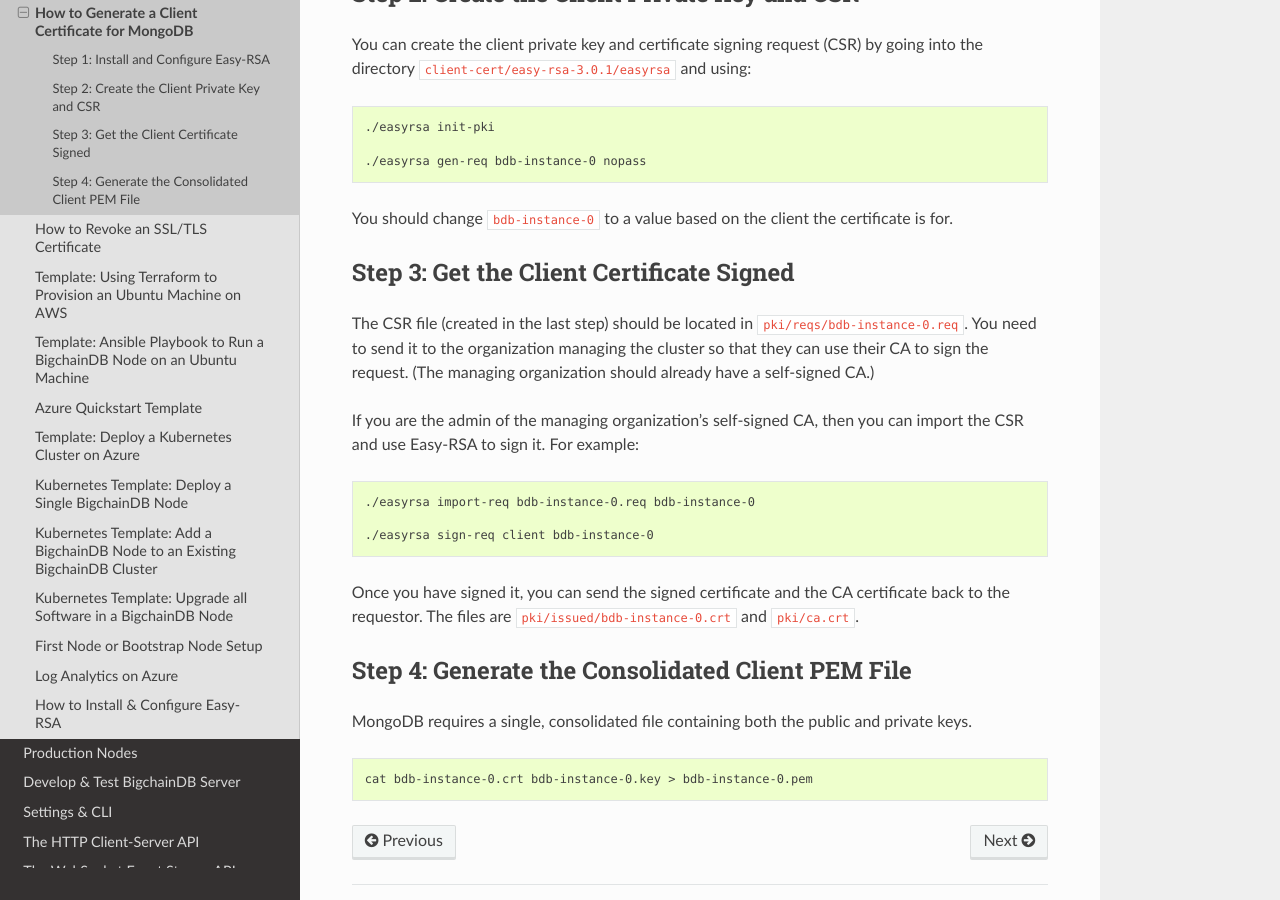
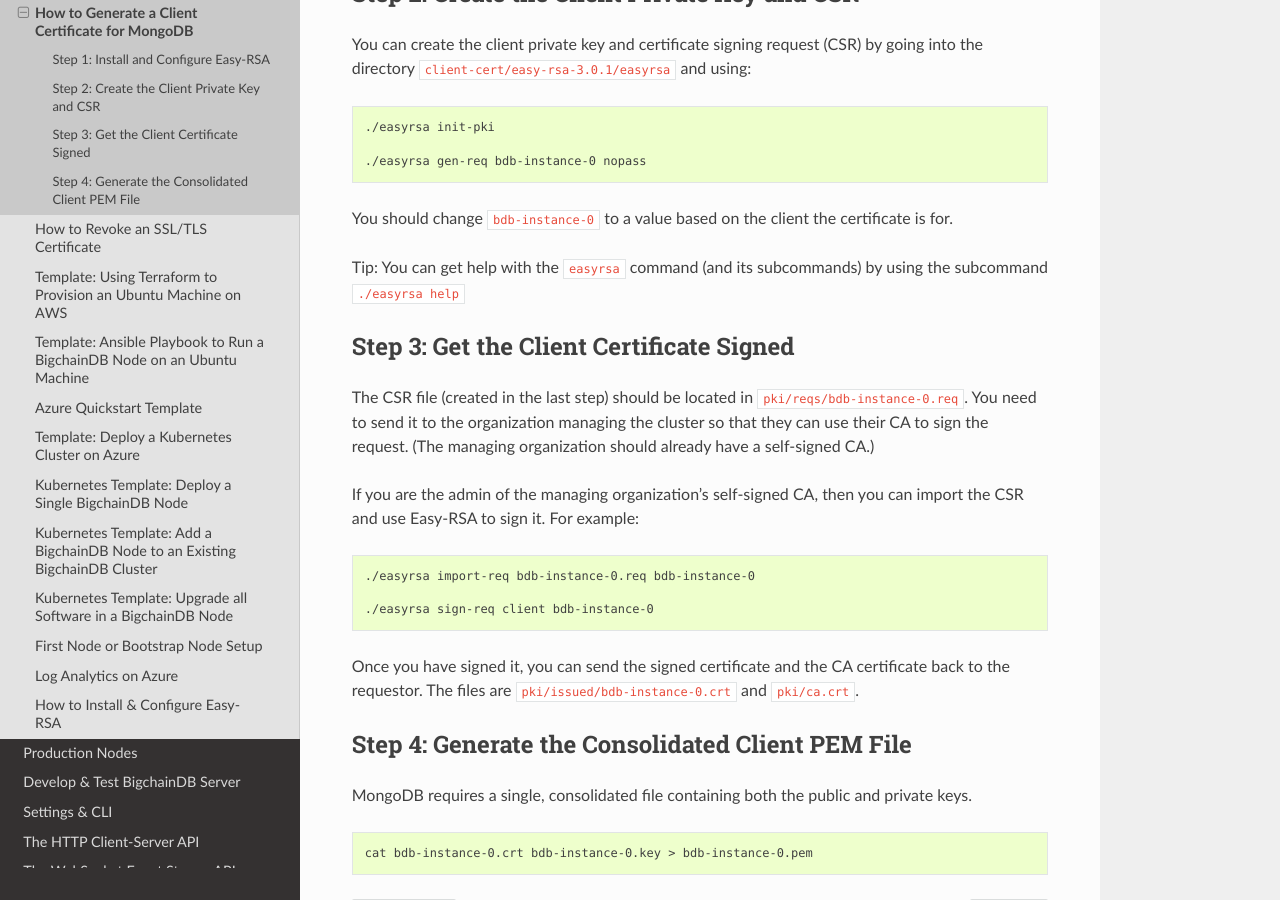
Before and after one commit to bigchaindb/bigchaindb, a Sphinx documentation site: the page built from docs/server/source/cloud-deployment-templates/client-tls-certificate.rst, in a window 1280 px wide and 900 px high, scrolled down 531 px. Built offline with Sphinx 7.4.7 and the Read the Docs theme 2.0.0, drawn with Linux system fonts in a browser that asks for light colours; pages that are not in the unit, such as notebooks, are missing from menus.

Commit message:
docs: added tip: how to get help with the easyrsa command

```diff
--- a/docs/server/source/cloud-deployment-templates/ca-installation.rst
+++ b/docs/server/source/cloud-deployment-templates/ca-installation.rst
@@ -44,6 +44,9 @@
 you should probably enter a name based on the name of the managing organization,
 e.g. ``Omega Ledger CA``.
 
+Tip: You can get help with the ``easyrsa`` command (and its subcommands)
+by using the subcommand ``./easyrsa help``
+
 
 Step 3: Create an Intermediate CA
 ---------------------------------
--- a/docs/server/source/cloud-deployment-templates/client-tls-certificate.rst
+++ b/docs/server/source/cloud-deployment-templates/client-tls-certificate.rst
@@ -38,6 +38,9 @@
 You should change ``bdb-instance-0`` to a value based on the client
 the certificate is for.
 
+Tip: You can get help with the ``easyrsa`` command (and its subcommands)
+by using the subcommand ``./easyrsa help``
+
 
 Step 3: Get the Client Certificate Signed
 -----------------------------------------
--- a/docs/server/source/cloud-deployment-templates/server-tls-certificate.rst
+++ b/docs/server/source/cloud-deployment-templates/server-tls-certificate.rst
@@ -45,6 +45,9 @@
 All certificates can have this attribute without compromising security as the
 ``localhost exception`` works only the first time.
 
+Tip: You can get help with the ``easyrsa`` command (and its subcommands)
+by using the subcommand ``./easyrsa help``
+
 
 Step 3: Get the Server Certificate Signed
 -----------------------------------------
```
Also changed, not shown: docs/server/source/cloud-deployment-templates/revoke-tls-certificate.rst (line endings or trailing spaces).
